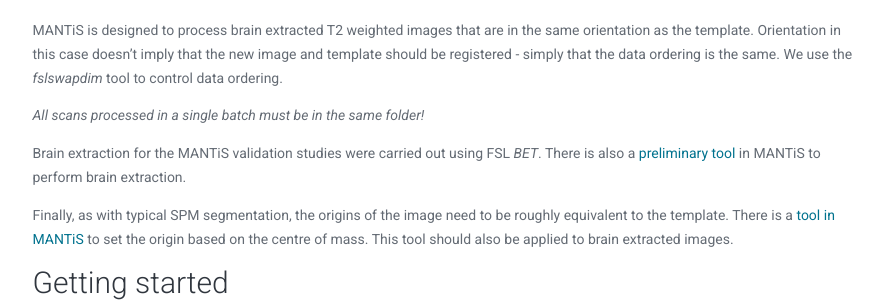
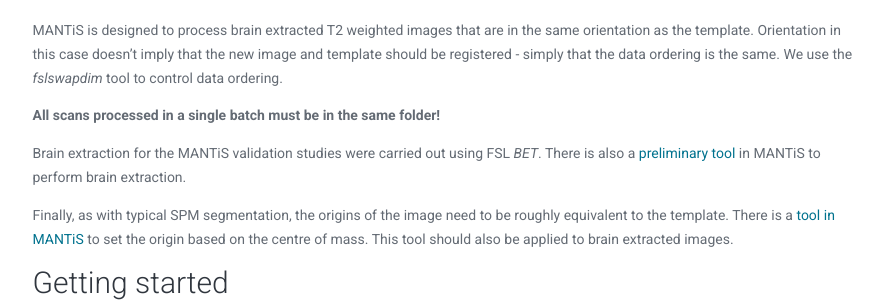
Before and after one commit to DevelopmentalImagingMCRI/mantis, a Jekyll site: the page built from using/index.md, in a window 1280 px wide. Shown: the part 164-466 px from the top of the page, without its empty margins (195-1078 px from the left). Built offline with Jekyll 4.4.1, drawn with Linux system fonts in a browser that asks for light colours.

```diff
--- a/using/index.md
+++ b/using/index.md
@@ -12,7 +12,7 @@ as the template. Orientation in this case doesn't imply that the new image and t
 should be registered - simply that the data ordering is the same. We use the _fslswapdim_ tool
 to control data ordering.
 
-_All scans processed in a single batch must be in the same folder!_
+__All scans processed in a single batch must be in the same folder!__
 
 Brain extraction for the MANTiS validation studies were carried out using FSL _BET_. There
 is also a [preliminary tool](extraction) in MANTiS to perform brain extraction.
```
